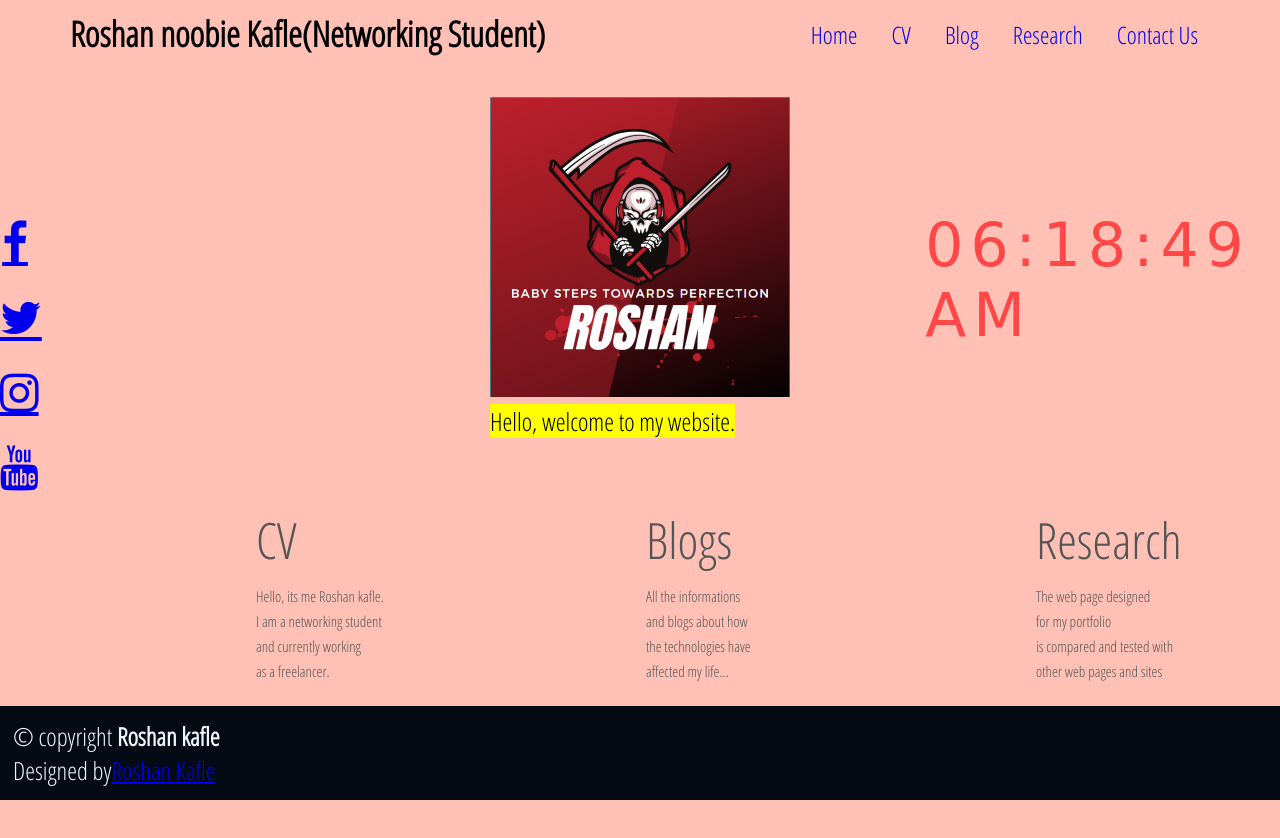
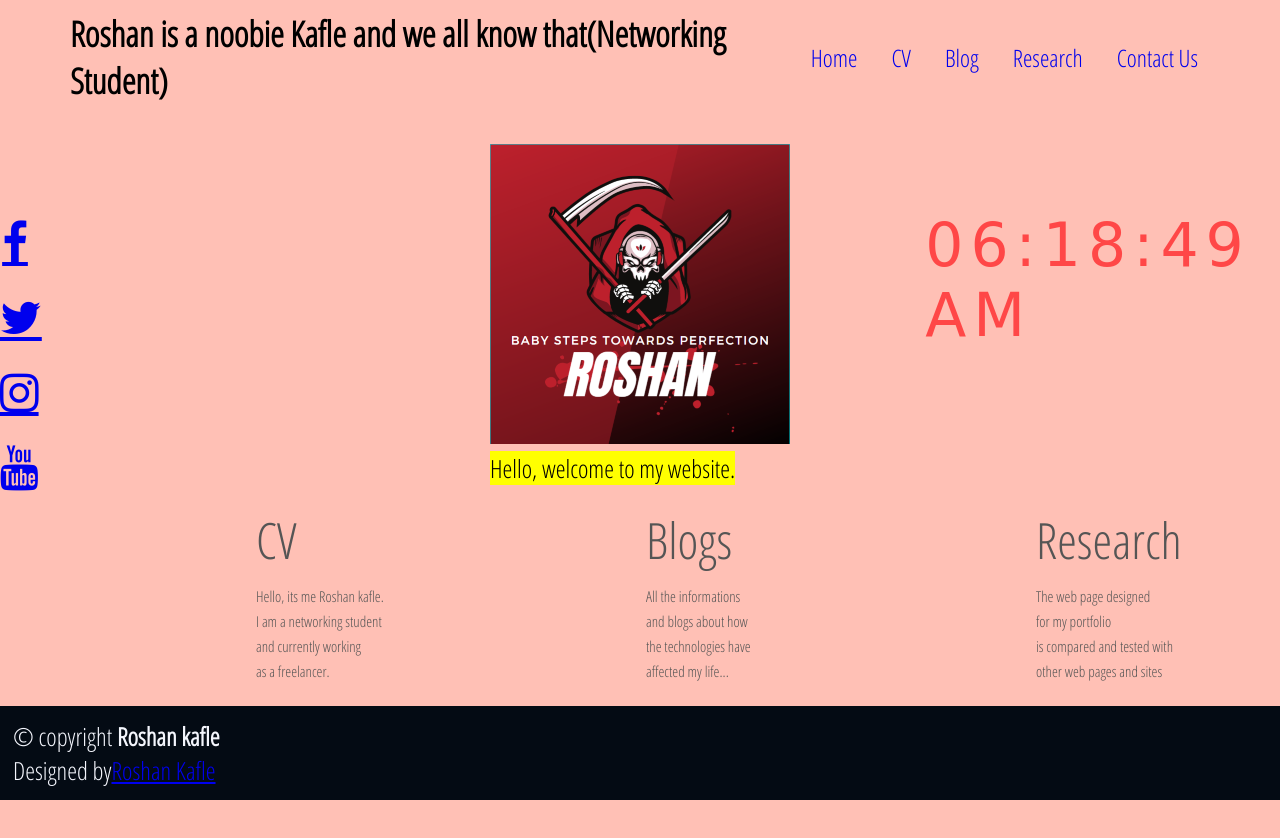
Before and after one commit to RosanKafle/Portfolio-Website, a plain HTML site: page index.html in a window 1280 px wide. Shown: the top 838 px of the page. Drawn offline with Linux system fonts and the light colour scheme.

Commit message:
commit added in index

```diff
--- a/index.html
+++ b/index.html
@@ -15,7 +15,7 @@
 	<div id="start">
 		<nav>
 			<ul>
-				<li class="logo">Roshan noobie Kafle(Networking Student)</li>
+				<li class="logo">Roshan is a noobie Kafle and we all know that(Networking Student)</li>
 				<div class="items">
 					<li><a href="index.html">Home</a></li>
 					<li><a href="Page 1.html">CV</a></li>
```
